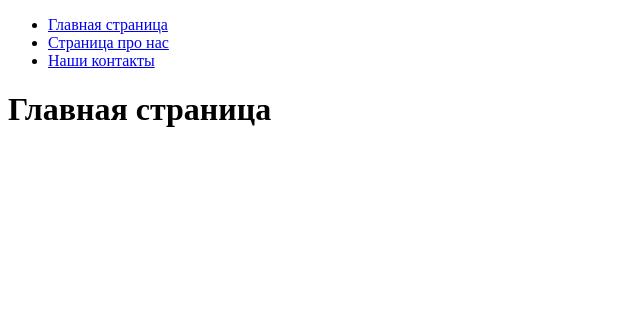
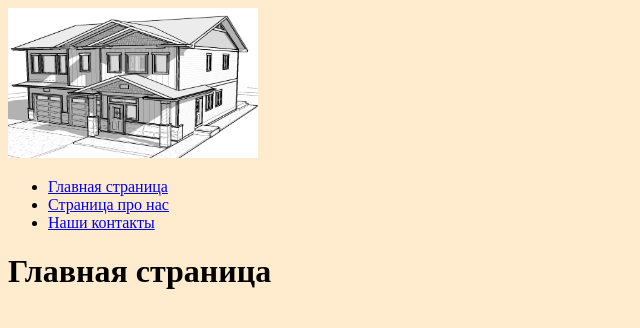
Before and after one commit to Valery7803/country_houses, a Django app: page / in a window 1280 px wide. Shown: the top 328 px of the page, without its empty margins (0-640 px from the left). Run offline with Django 5.2, Linux system fonts and the light colour scheme.

Commit message:
Подключил css и img файлы

```diff
--- /dev/null
+++ b/houses/village_houses/static/village_house/css/style.css
@@ -0,0 +1,13 @@
+html{
+    margin: 0;
+    padding: 0;
+}
+
+body{
+    background-color: blanchedalmond;
+}
+
+img{
+    height: 150px;
+    width: 250px;
+}
--- a/houses/village_houses/templates/village_houses/index.html
+++ b/houses/village_houses/templates/village_houses/index.html
@@ -1,11 +1,15 @@
+{% load static %}
+
 <!DOCTYPE html>
 <html lang="en">
 <head>
     <meta charset="UTF-8">
     <meta name="viewport" content="width=device-width, initial-scale=1.0">
     <title>{{ title }}</title>
+    <link rel="stylesheet" href="{% static 'village_house/css/style.css' %}" type="text/css">
 </head>
 <body>
+    <img src="{% static 'village_house/imgs/logo.house.jpg' %}" alt="logo">
     <ul>
         <li><a href="{% url 'home' %}">Главная страница</a></li>
         {% for m in menu %}
```
Also changed, not shown: houses/village_houses/static/village_house/imgs/logo.house.jpg (added).
